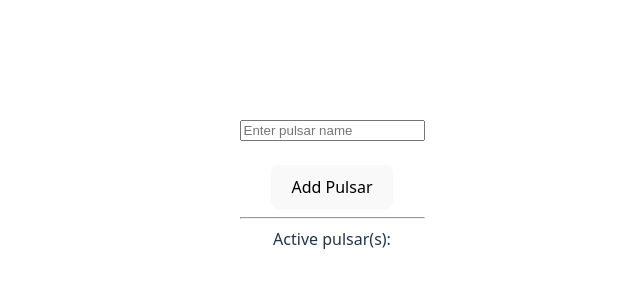
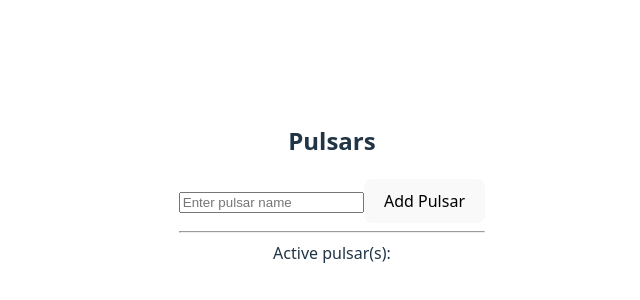
Before and after one commit to SindreKvam/pulsar-map, a React (Vite) app: page / in a window 1280 px wide. Shown: the part 208-508 px from the top of the page, without its empty margins (308-948 px from the left). Built offline with nearby package versions, Linux system fonts and the light colour scheme.

Commit message:
Made page a bit prettier

```diff
--- a/src/App.tsx
+++ b/src/App.tsx
@@ -40,26 +40,19 @@ const Sidebar = ({pulsars, addPulsar, removePulsar}) => {
     };
 
     return (
-        <>
-
-        <div>
-
+        <aside>
+        <h2>Pulsars</h2>
         <input
             id="pulsar-search-bar"
             placeholder="Enter pulsar name"
             value={input}
             onChange={(val) => setInput(val.target.value)}>
         </input>
-        </div>
 
-        <br></br> {/* patapim */}
-
-        <div>
         <button onClick={()=> handleAdd(input)}>
             Add Pulsar
         </button>
 
-        </div>
         <hr></hr>
         <div>
             Active pulsar(s):
@@ -72,13 +65,14 @@ const Sidebar = ({pulsars, addPulsar, removePulsar}) => {
                 ))}
             </ul>
         </div>
-        </>
+        </aside>
     )
 };
 
 const PulsarMap = ({pulsars}) => {
     return (
         <>
+
         </>
     )
 }
```
Lines whose indentation alone changed are shown as unchanged.
